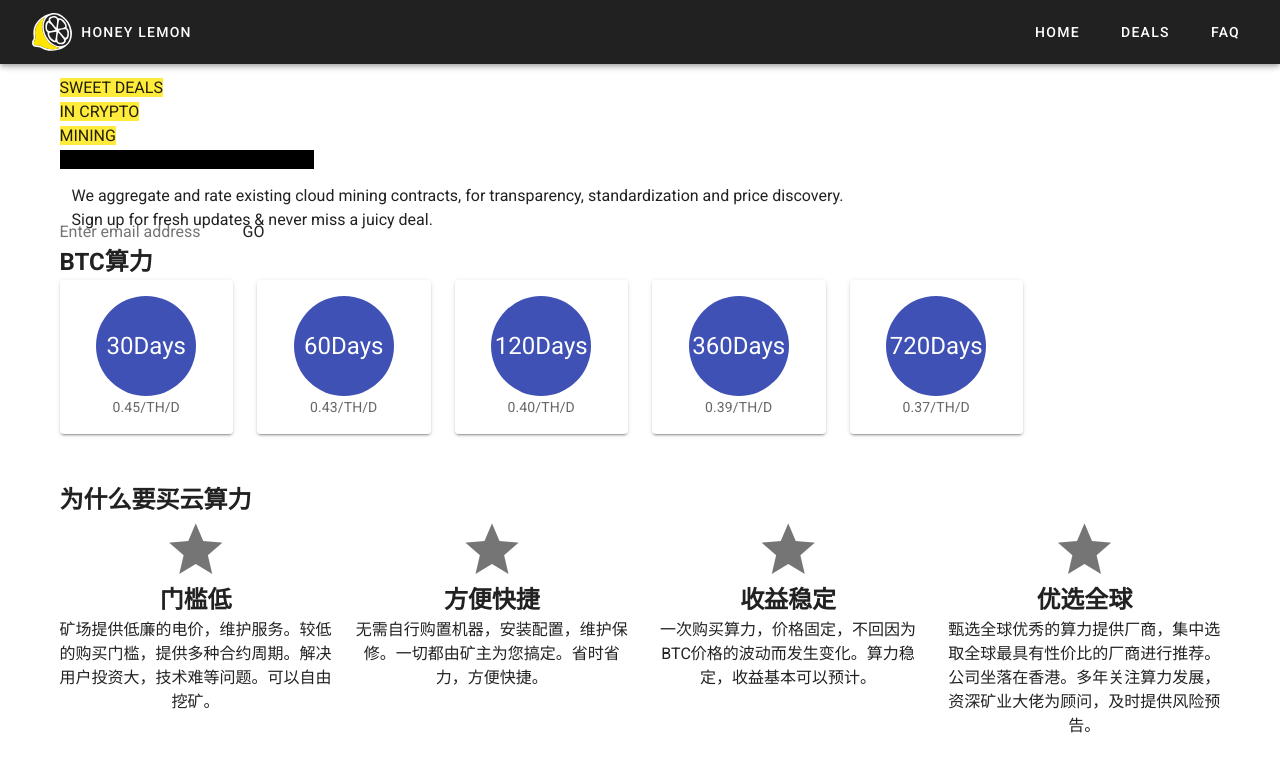
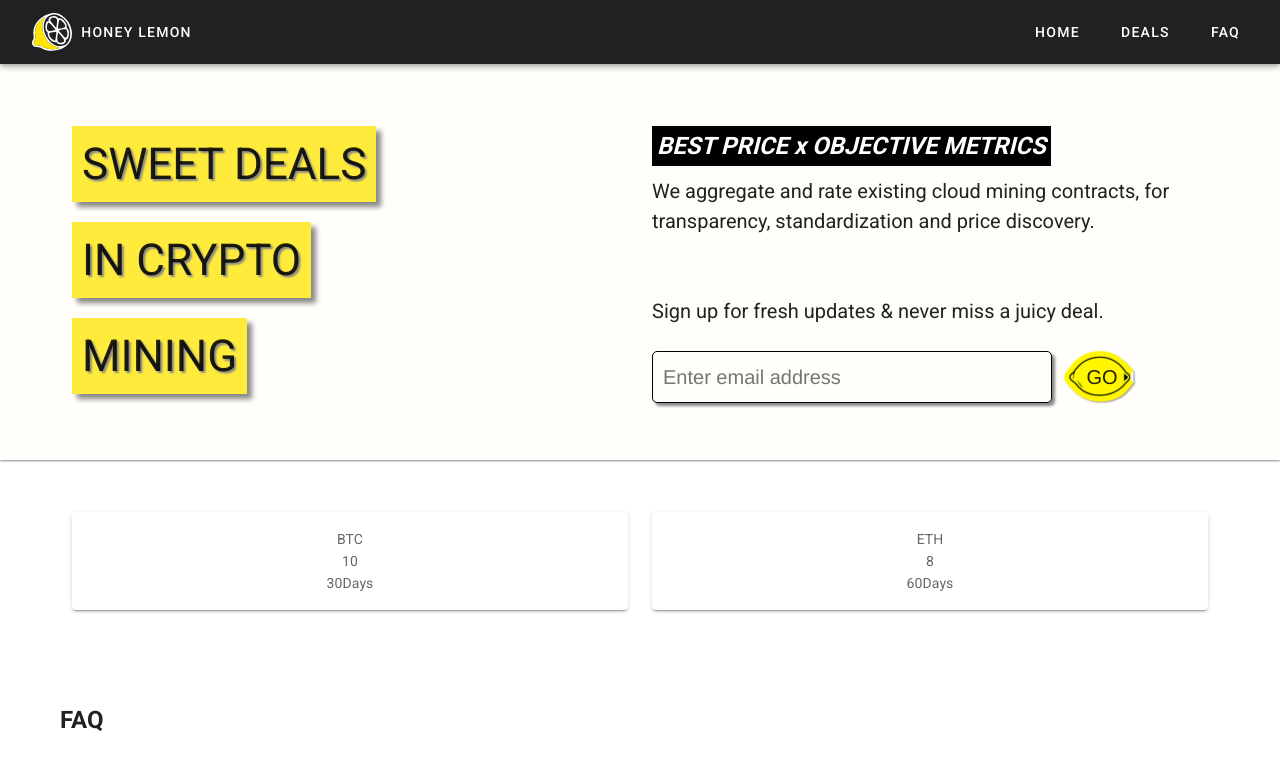
Before and after one commit to kora731/honey-fe, a Vue app: page /#/ in a window 1280 px wide. Shown: the top 772 px of the page. Built offline with nearby package versions, Linux system fonts and the light colour scheme.

Commit message:
Modify the home and product layout

```diff
--- a/src/views/Home.vue
+++ b/src/views/Home.vue
@@ -1,109 +1,230 @@
 <template>
-  <v-container>
-    <v-row>
-      <v-col class="col slogan">
-        <span class="yellow">SWEET DEALS</span><br/>
-        <span class="yellow">IN CRYPTO</span><br/>
-        <span class="yellow">MINING</span><br/>
-        <span class="black">BEST PRICE  x  OBJECTIVE METRICS</span>
+  <v-container class="content">
+    <v-row class="row layout">
+      <v-col class="col slogan" cols="6" sm="12" lg="6">
+        <span class="yellow">SWEET DEALS</span>
+        <br />
+        <span class="yellow">IN CRYPTO</span>
+        <br />
+        <span class="yellow">MINING</span>
+        <br />
+
       </v-col>
-    </v-row>
-
-
-    <div class="col">
-        <form action="https://market.us4.list-manage.com/subscribe/post?u=466b3785cad82e2db6271ffcc&amp;id=2f33950de0" method="post" id="mc-embedded-subscribe-form" name="mc-embedded-subscribe-form" class="validate" target="_blank" novalidate>
-          <div class="desc">We aggregate and rate existing cloud mining contracts, for transparency, standardization and price discovery.</div>
+      <v-col class="col slogan" cols="6" sm="12" lg="6">
+          <span class="black">BEST PRICE x OBJECTIVE METRICS</span>
+          <form
+            action="https://market.us4.list-manage.com/subscribe/post?u=466b3785cad82e2db6271ffcc&amp;id=2f33950de0"
+            method="post"
+            id="mc-embedded-subscribe-form"
+            name="mc-embedded-subscribe-form"
+            class="validate"
+            target="_blank"
+            novalidate
+          >
+            <div class="desc">
+              We aggregate and rate existing cloud mining contracts, for transparency, standardization and price discovery.
+              </div>
             <div class="desc sign_up">Sign up for fresh updates & never miss a juicy deal.</div>
 
             <div class="row form">
-            <div style="position: absolute; left: -5000px;" aria-hidden="true"><input type="text" name="b_466b3785cad82e2db6271ffcc_2f33950de0" tabindex="-1" value=""></div>
+              <div style="position: absolute; left: -5000px;" aria-hidden="true">
+                <input
+                  type="text"
+                  name="b_466b3785cad82e2db6271ffcc_2f33950de0"
+                  tabindex="-1"
+                  value
+                />
+              </div>
               <label for="email" style="display: none;">email</label>
               <input id="email" name="EMAIL" type="email" placeholder="Enter email address" />
               <input type="submit" class="btn" value="GO" />
             </div>
           </form>
-      </div>
+      </v-col>
+    </v-row>
 
-    <h2>BTC算力</h2>
-    <v-row>
-      <v-col class="text-center" cols="6" sm="4" md="3" lg="2" v-for="p in products" :key="p.duration">
+
+    <v-row class="row deals">
+      <v-col
+        class="text-center"
+        cols="6"
+        sm="12"
+        md="6"
+        lg="6"
+        v-for="p in products"
+        :key="p.duration"
+      >
         <v-card href="#/products">
           <v-card-text>
-            <v-avatar color="indigo" size="100">
-              <span class="white--text headline">{{p.duration}}</span>
-            </v-avatar>
-            <div>{{p.price}}</div>
+            <div>{{p.type}}</div>
+             <div>{{p.sellers}}</div>
+              <div>{{p.duration}}</div>
           </v-card-text>
         </v-card>
       </v-col>
     </v-row>
-    <br/><br/>
-    <h2>为什么要买云算力</h2>
-    <v-row>
-      <v-col class="text-center" cols="12" md="6" lg="3">
-        <v-icon size="64">mdi-star</v-icon>
-        <h2>门槛低</h2>
-        <div>
-          矿场提供低廉的电价，维护服务。较低的购买门槛，提供多种合约周期。解决用户投资大，技术难等问题。可以自由挖矿。
-        </div>
-      </v-col>
-      <v-col class="text-center" cols="12" md="6" lg="3">
-        <v-icon size="64">mdi-star</v-icon>
-        <h2>方便快捷</h2>
-        <div>
-          无需自行购置机器，安装配置，维护保修。一切都由矿主为您搞定。省时省力，方便快捷。
-        </div>
-      </v-col>
-      <v-col class="text-center" cols="12" md="6" lg="3">
-        <v-icon size="64">mdi-star</v-icon>
-        <h2>收益稳定</h2>
-        <div>
-          一次购买算力，价格固定，不回因为BTC价格的波动而发生变化。算力稳定，收益基本可以预计。
-        </div>
-      </v-col>
-      <v-col class="text-center" cols="12" md="6" lg="3">
-        <v-icon size="64">mdi-star</v-icon>
-        <h2>优选全球</h2>
-        <div>
-          甄选全球优秀的算力提供厂商，集中选取全球最具有性价比的厂商进行推荐。公司坐落在香港。多年关注算力发展，资深矿业大佬为顾问，及时提供风险预告。
-        </div>
-      </v-col>
+
+    <v-row class="row faq">
+
+      <h2>FAQ</h2>
 
     </v-row>
+
   </v-container>
 </template>
 
 <script>
 export default {
-  name: 'home',
-  components: {
-  },
+  name: "home",
+  components: {},
   data() {
     return {
       products: [
         {
-          duration: '30Days',
-          price: '0.45/TH/D',
-          sellers: 12
-        }, {
-          duration: '60Days',
-          price: '0.43/TH/D',
-          sellers: 12
-        }, {
-          duration: '120Days',
-          price: '0.40/TH/D',
-          sellers: 12
-        }, {
-          duration: '360Days',
-          price: '0.39/TH/D',
-          sellers: 12
-        }, {
-          duration: '720Days',
-          price: '0.37/TH/D',
-          sellers: 12
-        }
+          type: "BTC",
+          duration: "30Days",
+          price: "0.45/TH/D",
+          sellers: 10
+        },
+        {
+          type: "ETH",
+          duration: "60Days",
+          price: "0.43/TH/D",
+          sellers: 8
+        },
+
       ]
     };
   }
+};
+</script>
+
+
+<style scoped lang="scss">
+.container
+{
+  margin: 0;
+  max-width: unset;
+  padding: 0;
 }
-</script>
+
+.content {
+  padding-bottom: 20px;
+
+  .row {
+    display: flex;
+    flex-wrap: wrap;
+    margin: 0;
+
+      &.deals, &.faq {
+      padding: 40px 60px;
+
+    }
+   &.layout {
+    /*max-width: 1100px;*/
+    justify-content: space-around;
+    align-items: flex-start;
+    background: #FFFEFA;
+    box-shadow: 0px 1px 2px #888888;
+    padding: 40px 60px;
+    .slogan {
+      /*width: 480px;*/
+      > span {
+        display: inline-block;
+
+        &.yellow {
+          background-color: #fef807;
+          padding: 5px 10px;
+          font-size: 44px;
+          margin: 10px 0;
+          box-shadow: 5px 5px 5px #888888;
+          text-shadow: 2px 2px 2px #888888;
+        }
+
+        &.black {
+          background-color: black;
+          color: #fff;
+          margin-top: 10px;
+          padding: 2px 5px;
+          font-size: 24px;
+          font-style: italic;
+          font-weight: 600;
+        }
+      }
+    }
+
+  }
+
+
+
+    .desc {
+      margin: 10px 0 10px 0;
+      font-size: 20px;
+      max-width: 527px;
+
+      &.sign_up {
+        margin: 60px 0 20px 0;
+      }
+    }
+  }
+
+  .row.form {
+    align-items: center;
+
+    input {
+      font-family: "Eras ITC", "Avenir", Helvetica, Arial, sans-serif;
+      font-size: 20px;
+      padding: 10px;
+      margin-right: 10px;
+      border: 1px solid black;
+      border-radius: 5px;
+      box-shadow: 3px 3px 3px #888888;
+      flex-grow: 1;
+      max-width: 25rem;
+      &::placeholder {
+        font-size: 20px;
+      }
+    }
+
+    .btn {
+      cursor: pointer;
+      background-image: url("../assets/logo.png");
+      background-size: 80px;
+      width: 80px;
+      height: 62px;
+      text-align: center;
+      line-height: 62px;
+      font-size: 20px;
+      border: 0;
+      background-color: rgba(0, 0, 0, 0);
+      padding: 0px;
+      margin-right: 0px;
+      border-radius: 0px;
+      box-shadow: none;
+      flex-grow: 0;
+    }
+  }
+}
+
+@media screen and (min-height: 750px) {
+  .content {
+    padding-bottom: 100px;
+  }
+}
+
+@media screen and (max-width: 980px) {
+  .content {
+    margin: 60px 15px 0 15px;
+
+    .row.layout {
+      .black {
+        margin-top: 10px !important;
+      }
+
+      .desc.sign_up {
+        margin: 20px 0;
+      }
+    }
+  }
+}
+</style>
--- a/src/views/Products.vue
+++ b/src/views/Products.vue
@@ -1,14 +1,21 @@
 <template>
   <v-container>
     <v-row>
-      <v-col cols="3" md="3">
+      <v-col cols="3" md="3" lg="3" sm="6">
         <v-card>
-          <v-card-title>BTC算力推荐</v-card-title>
+          <v-card-title>Coin</v-card-title>
+            <v-col cols="4">
+              BTC
+            </v-col>
+            <v-col cols="4">
+              ETH
+            </v-col>
+          <v-card-title>Duration</v-card-title>
           <v-card-text>
             <v-item-group mandatory>
               <v-container>
                 <v-row>
-                  <v-col v-for="n in Object.keys(items)" :key="n" cols="12">
+                  <v-col v-for="n in Object.keys(items)" :key="n" cols="4">
                     <v-item v-slot:default="{ active, toggle }">
                       <v-card
                               :color="active ? 'primary' : ''"
@@ -30,17 +37,12 @@
           </v-card-text>
         </v-card>
         </v-col>
-        <v-col cols="9" md="9">
+        <v-col cols="9" md="9" lg="9" sm="12">
         <v-card v-for="(item, index) in items[duration]" :key="index" style="margin-bottom: 10px;">
           <v-card-text>
             <v-row align="center">
               <v-col cols="6">
                 <h2>{{item.name}}</h2>
-                <div>
-                  <v-icon color="red" v-for="n in item.rating" :key="`${index}_${n}_r`">mdi-star</v-icon>
-                  <v-icon v-for="n in 5 - item.rating" :key="`${index}_${n}`">mdi-star</v-icon>
-                  {{item.seller}}
-                </div>
               </v-col>
               <v-col cols="6" class="text-right">
                 <h2>${{item.price}}/T/D</h2>
@@ -48,20 +50,27 @@
             </v-row>
             <v-row align="center">
               <v-col cols="3">
-                <div>手续费</div>
+                <div>Management Fee</div>
                 <div>{{item.commission * 100}}%</div>
               </v-col>
               <v-col cols="3">
-                <div>电费</div>
+                <div>Electricity Fee</div>
                 <div>${{item.electricityFee}}/T/D</div>
               </v-col>
               <v-col cols="3">
-                <div>起购</div>
+                <div>Min Amount</div>
                 <div>{{item.min}}T</div>
+              </v-col>
+              <v-col cols="9">
+                <div>
+                  <v-icon color="red" v-for="n in item.rating" :key="`${index}_${n}_r`">mdi-star</v-icon>
+                  <v-icon v-for="n in 5 - item.rating" :key="`${index}_${n}`">mdi-star</v-icon>
+                  {{item.seller}}
+                </div>
               </v-col>
               <v-col cols="3" class="text-right">
                 <v-btn href="#/product" color="primary">
-                  <span class="mr-2">View</span>
+                  <span class="mr-2">Check it out</span>
                 </v-btn>
               </v-col>
             </v-row>
```
Lines whose indentation alone changed are shown as unchanged.
